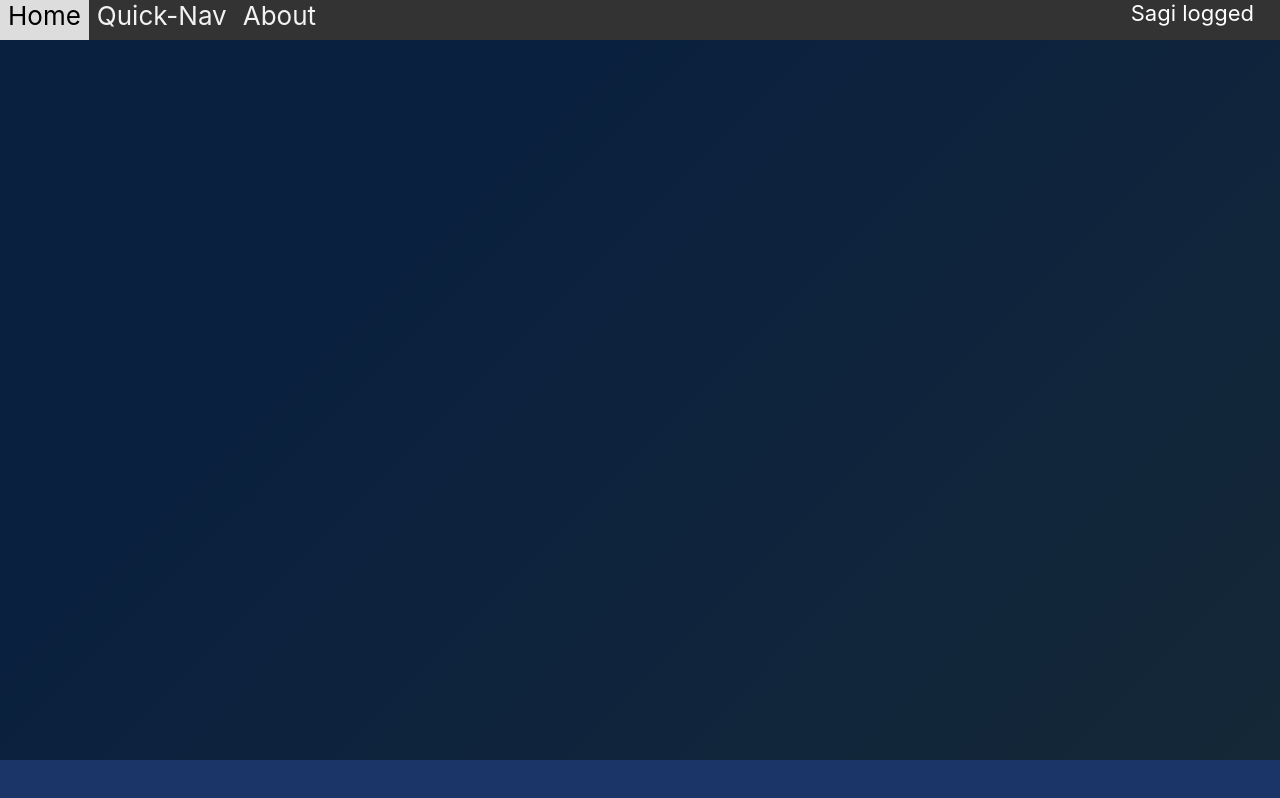
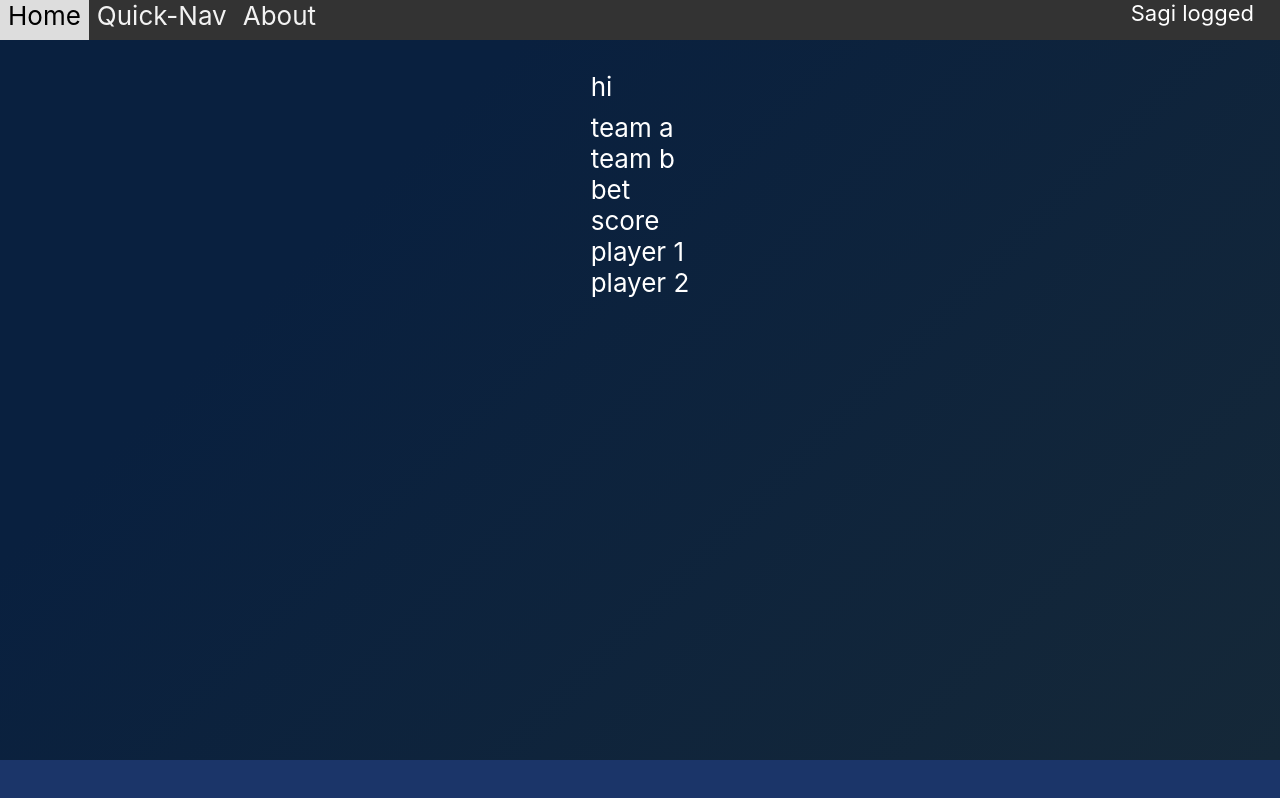
Before and after one commit to maneran/royal-rumbet, a React (Create React App) app in the folder royalrumbet_app/: page /match in a window 1280 px wide. Built offline with nearby package versions, Linux system fonts and the light colour scheme.

Commit message:
changes to the link method

```diff
--- a/royalrumbet_app/src/App.js
+++ b/royalrumbet_app/src/App.js
@@ -20,9 +20,9 @@ function App() {
         <br/>
         <Switch>
            <Route exact path="/" component={Tornaments}></Route>
-           <Route exact path="/torna:id" component={Matches}></Route>
+           <Route exact path="/matches" component={Matches}></Route>
            <Route exact path="/players" component={PlayerRank}></Route>
-           <Route exact path="/matches" component={Match}></Route>
+           <Route exact path="/match" component={Match}></Route>
          </Switch>
           {/* <Login/> */}
       </div>
--- a/royalrumbet_app/src/components/table_gen.js
+++ b/royalrumbet_app/src/components/table_gen.js
@@ -1,6 +1,6 @@
 import React ,{ Fragment } from 'react'
 
-import { useHistory } from "react-router-dom";
+import { Link, useHistory } from "react-router-dom";
 
 import styles from './../styles/table.module.css'
 /**/
@@ -48,25 +48,24 @@ function TableGen(props) {
                 //             })()
                 // }
                 // console.log(obj[colname]);
+                console.log(props.data.linkto ,  {id: rowid})
+                return (
 
-                return (
-                    <td key={idx2}>{obj[colname]}</td>
+                    // <td key={idx2}><Link to={{pathname:  props.data.linkto , state: {id: rowid}}}>{obj[colname]}</Link></td>
+                     <td key={idx2}>{obj[colname]}</td>
                 )
             })
             /* ADD GET PARAMS FROM LOCATION - IF ACCESS IS FROM URK IT SELF */
             /*will add a change route path to the url to generante the tornament details*/
-            // console.log(idx3);
             return (
-                     <tr key={idx1+idx3} id={rowid} onClick={() => history.push('/torna' + rowid)} >
-                       {td_vals_jsx}
+                    <tr key={idx1+idx3} id={rowid} onClick={() => history.push('/' + props.data.linkto , {id: rowid})} >
+                       {/* <tr key={idx1+idx3} id={rowid}> */}
+                          {td_vals_jsx}
                      </tr>
             )
         })
-        // console.log(std_vals_jsx)
         return (
-            <tbody>
-                {std_vals_jsx}
-            </tbody>
+                std_vals_jsx
         )
   })
 
@@ -85,7 +84,10 @@ function TableGen(props) {
                    {ths}
                 </tr>
                 </thead>
-                     {tds}
+                <tbody>
+                    {tds}
+                </tbody>
+
             </table>
         </Fragment>
     )
--- a/royalrumbet_app/src/layout/pages/Tornaments.js
+++ b/royalrumbet_app/src/layout/pages/Tornaments.js
@@ -48,6 +48,7 @@ export default class Tornaments extends Component {
     // }
 
     render() {
+        console.log(this.props)
         return (
             <Fragment>
               <h2>Contests Page</h2>
@@ -55,7 +56,8 @@ export default class Tornaments extends Component {
               <div className={styles.tornament_container}>
                 <Filterbar/>
                 <TableGen data={{columns: tornamentTable ,
-                                 rows: dummyData.tordata}}/>
+                                 rows: dummyData.tordata,
+                                 linkto: 'matches'}}/>
               </div>
             </Fragment>
         )
--- a/royalrumbet_app/src/layout/pages/match.js
+++ b/royalrumbet_app/src/layout/pages/match.js
@@ -1,10 +1,22 @@
 import React, { Component } from 'react'
+
+
+import styles from './../../styles/tornament.module.css'
 
 class Match extends Component {
     render() {
+        console.log(this.props)
         return (
             <div>
-
+                hi
+              <div className={styles.tornament_container}>
+                <div>team a</div>
+                <div>team b</div>
+                <div>bet</div>
+                <div>score</div>
+                <div>player 1</div>
+                <div>player 2</div>
+             </div>
             </div>
         )
     }
--- a/royalrumbet_app/src/layout/pages/matches.js
+++ b/royalrumbet_app/src/layout/pages/matches.js
@@ -21,7 +21,7 @@ class Matches extends Component {
 
     constructor(props) {
         super(props);
-        this.state = { tornaId : this.props.match.params.id ? this.props.match.params.id : this.props.location.state.torNames,
+        this.state = { tornaId : this.props.location.state.id ? this.props.location.state.id : this.props.location.state.torNames,
                         activeMatch: null };
     }
 
@@ -60,7 +60,8 @@ class Matches extends Component {
                 <div className={styles.tornament_container}>
                     <h3>Total score: {this.totalScore()}</h3>
                     <TableGen data={{columns: cols ,
-                        rows: {[torNames]: rows.tordata[torNames]}}}/>
+                                     rows: {[torNames]: rows.tordata[torNames]},
+                                     linkto: 'match'}}/>
                 </div>
             </Fragment>
         )
--- a/royalrumbet_app/src/layout/pages/playerRank.js
+++ b/royalrumbet_app/src/layout/pages/playerRank.js
@@ -18,7 +18,7 @@ class PlayerRank extends Component {
         const torNames = this.props.location.state.torNames
         return (
             <Fragment>
-                <h2>Player Ranking Page <Link to={{pathname: `torna`+ torNames,
+                <h2>Player Ranking Page <Link to={{pathname: `matches`,
                                                     state: {torNames: torNames}
                                                  }}
                                                  torNames>swipe right</Link></h2>
--- a/royalrumbet_app/src/styles/table.module.css
+++ b/royalrumbet_app/src/styles/table.module.css
@@ -31,3 +31,8 @@ tr {
 tbody {
     overflow-y: scroll
 }
+
+tr:hover {
+    background-color: rgb(67, 103, 170);
+    color: #ccc
+}
```
